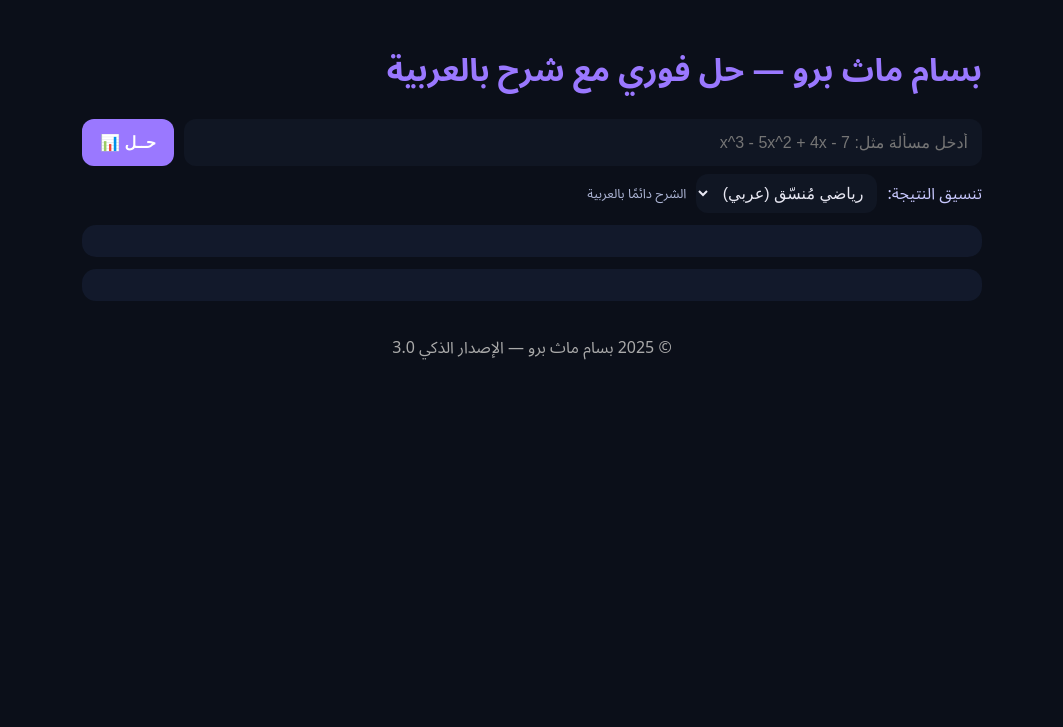
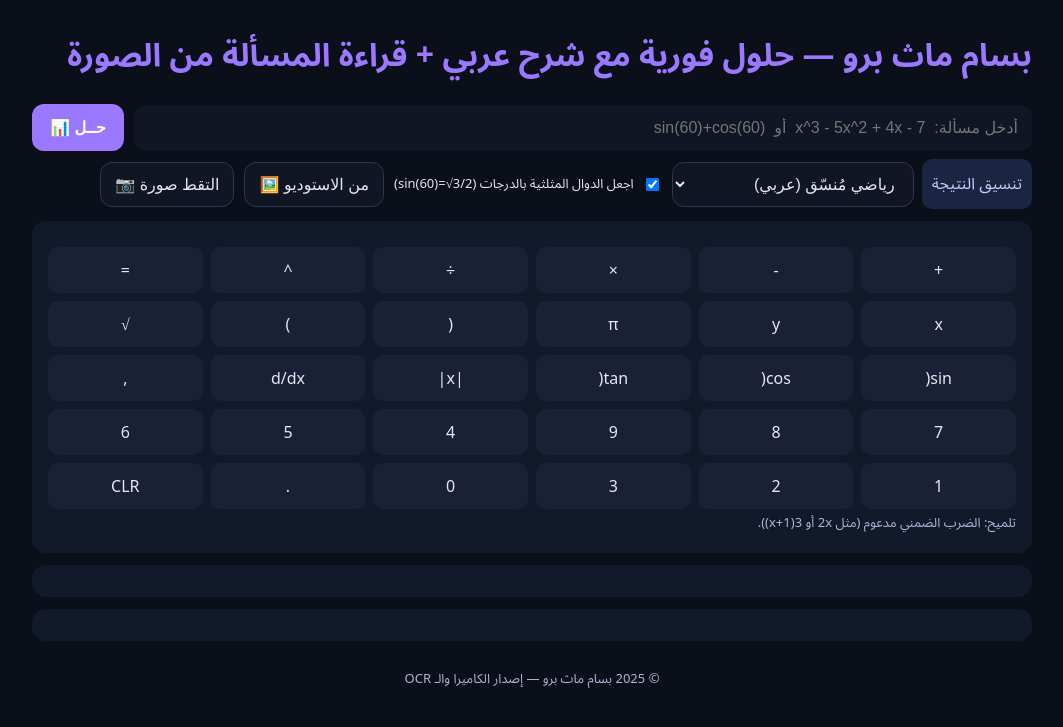
Before and after one commit to bassam-st/Bassam-Mathematics-, a Flask app: page / in a window 1280 px wide. Shown: the top 727 px of the page, without its empty margins (108-1171 px from the left). Run offline with Flask 3, Linux system fonts and the light colour scheme; some libraries are stand-ins or nearby versions.

Commit message:
Update index.html

```diff
--- a/templates/index.html
+++ b/templates/index.html
@@ -3,48 +3,90 @@
 <head>
   <meta charset="utf-8">
   <meta name="viewport" content="width=device-width,initial-scale=1">
-  <title>بسام ماث برو — حلول تفصيلية بالعربية</title>
+  <title>بسام ماث برو — حلول تفصيلية بالعربية (كاميرا + استوديو)</title>
+
   <style>
-    :root{--bg:#0b0f19;--panel:#12192b;--ink:#e7e7f2;--accent:#9a78ff;--sub:#aeb6d6}
-    body{margin:0;font-family:system-ui,"Noto Sans Arabic";background:var(--bg);color:var(--ink)}
-    .wrap{max-width:900px;margin:auto;padding:16px}
+    :root{--bg:#0b0f19;--panel:#12192b;--ink:#e7e7f2;--accent:#9a78ff;--sub:#aeb6d6;--err:#ff6b81}
+    body{margin:0;font-family:system-ui,"Noto Sans Arabic","Segoe UI";background:var(--bg);color:var(--ink)}
+    .wrap{max-width:1000px;margin:auto;padding:16px}
+    h1{color:var(--accent);font-weight:800;margin:6px 0 14px}
+    .row{display:flex;gap:10px;flex-wrap:wrap;align-items:center}
     input,select,button{border:none;border-radius:12px;font-size:16px}
     .input{flex:1;padding:14px;background:#101623;color:var(--ink)}
     .btn{background:var(--accent);color:#fff;padding:14px 18px;cursor:pointer;font-weight:bold}
+    .btn-ghost{background:#101623;color:var(--ink);padding:12px 14px;border:1px solid #2a3654}
+    .badge{background:#1b2440;color:#c9c9ff;padding:8px 10px;border-radius:10px}
     .panel{background:var(--panel);border-radius:14px;padding:16px;margin-top:12px}
-    h1{color:var(--accent);font-weight:800;margin-bottom:14px}
     .section-title{color:#bfaaff}
-    .result-line{font-size:20px;line-height:1.7}
-    .row{display:flex;gap:10px;flex-wrap:wrap}
+    .result-line{font-size:20px;line-height:1.7;word-break:break-word}
     .note{font-size:13px;color:var(--sub)}
     .err{background:#321a24;color:#fbb;border:1px solid #633;padding:10px;border-radius:12px}
+    .kbd{display:grid;grid-template-columns:repeat(6,1fr);gap:8px;margin-top:10px}
+    .k{background:#1a2136;padding:12px;border-radius:10px;text-align:center;cursor:pointer}
+    .k:active{transform:scale(.98)}
+    .toggle{display:flex;gap:8px;align-items:center}
+    .small{font-size:13px}
   </style>
+
+  <!-- MathJax للعرض الرياضي -->
   <script>
     window.MathJax = { tex: { inlineMath: [['\\(','\\)'], ['$', '$']] } };
   </script>
   <script defer src="https://cdn.jsdelivr.net/npm/mathjax@3/es5/tex-mml-chtml.js"></script>
+
+  <!-- Tesseract OCR -->
+  <script defer src="https://cdn.jsdelivr.net/npm/tesseract.js@5/dist/tesseract.min.js"></script>
 </head>
 <body>
   <div class="wrap">
-    <h1>بسام ماث برو — حل فوري مع شرح بالعربية</h1>
+    <h1>بسام ماث برو — حلول فورية مع شرح عربي + قراءة المسألة من الصورة</h1>
+
+    <!-- شريط الإدخال -->
     <div class="row">
-      <input id="q" class="input" placeholder="أدخل مسألة مثل: x^3 - 5x^2 + 4x - 7">
+      <input id="q" class="input" placeholder="أدخل مسألة:  x^3 - 5x^2 + 4x - 7  أو  sin(60)+cos(60)">
       <button id="solveBtn" class="btn">حــل 📊</button>
     </div>
 
-    <div class="row" style="margin-top:8px;align-items:center">
-      <label style="color:#c9c9ff">تنسيق النتيجة:</label>
-      <select id="fmtSelect" style="padding:10px;background:#101623;color:var(--ink)">
-        <option value="ar" selected>رياضي مُنسّق (عربي)</option>
-        <option value="en">إنجليزي نصّي</option>
-      </select>
-      <span class="note">الشرح دائمًا بالعربية</span>
+    <!-- أدوات إضافية -->
+    <div class="row" style="margin-top:8px">
+      <div class="toggle">
+        <label class="badge">تنسيق النتيجة</label>
+        <select id="fmtSelect" class="btn-ghost">
+          <option value="ar" selected>رياضي مُنسّق (عربي)</option>
+          <option value="en">إنجليزي نصّي (x^3 - 5x^2 ...)</option>
+        </select>
+      </div>
+
+      <div class="toggle">
+        <input type="checkbox" id="degChk" checked>
+        <label for="degChk" class="small">اجعل الدوال المثلثية بالدرجات (sin(60)=√3/2)</label>
+      </div>
+
+      <button id="pickFile" class="btn-ghost">من الاستوديو 🖼️</button>
+      <button id="openCam"  class="btn-ghost">التقط صورة 📷</button>
+      <input id="fileInput" type="file" accept="image/*" hidden>
+      <input id="camInput"  type="file" accept="image/*" capture="environment" hidden>
     </div>
 
-    <div id="stepsBox" class="panel"></div>
+    <!-- لوحة مفاتيح مصغّرة -->
+    <div class="panel">
+      <div class="kbd" id="kbd">
+        <div class="k">+</div><div class="k">-</div><div class="k">×</div><div class="k">÷</div><div class="k">^</div><div class="k">=</div>
+        <div class="k">x</div><div class="k">y</div><div class="k">π</div><div class="k">(</div><div class="k">)</div><div class="k">√</div>
+        <div class="k">sin(</div><div class="k">cos(</div><div class="k">tan(</div><div class="k">|x|</div><div class="k">d/dx</div><div class="k">,</div>
+        <div class="k">7</div><div class="k">8</div><div class="k">9</div><div class="k">4</div><div class="k">5</div><div class="k">6</div>
+        <div class="k">1</div><div class="k">2</div><div class="k">3</div><div class="k">0</div><div class="k">.</div><div class="k" id="clr">CLR</div>
+      </div>
+      <div class="note">تلميح: الضرب الضمني مدعوم (مثل 2x أو 3(x+1)).</div>
+    </div>
+
+    <!-- الشرح والنتيجة -->
+    <div id="stepsBox"  class="panel"></div>
     <div id="resultBox" class="panel"></div>
 
-    <p style="text-align:center;margin-top:30px;color:#aaa">© 2025 بسام ماث برو — الإصدار الذكي 3.0</p>
+    <p class="note" style="text-align:center;margin-top:24px">
+      © 2025 بسام ماث برو — إصدار الكاميرا والـ OCR
+    </p>
   </div>
 
   <script src="/static/main.js"></script>
```
